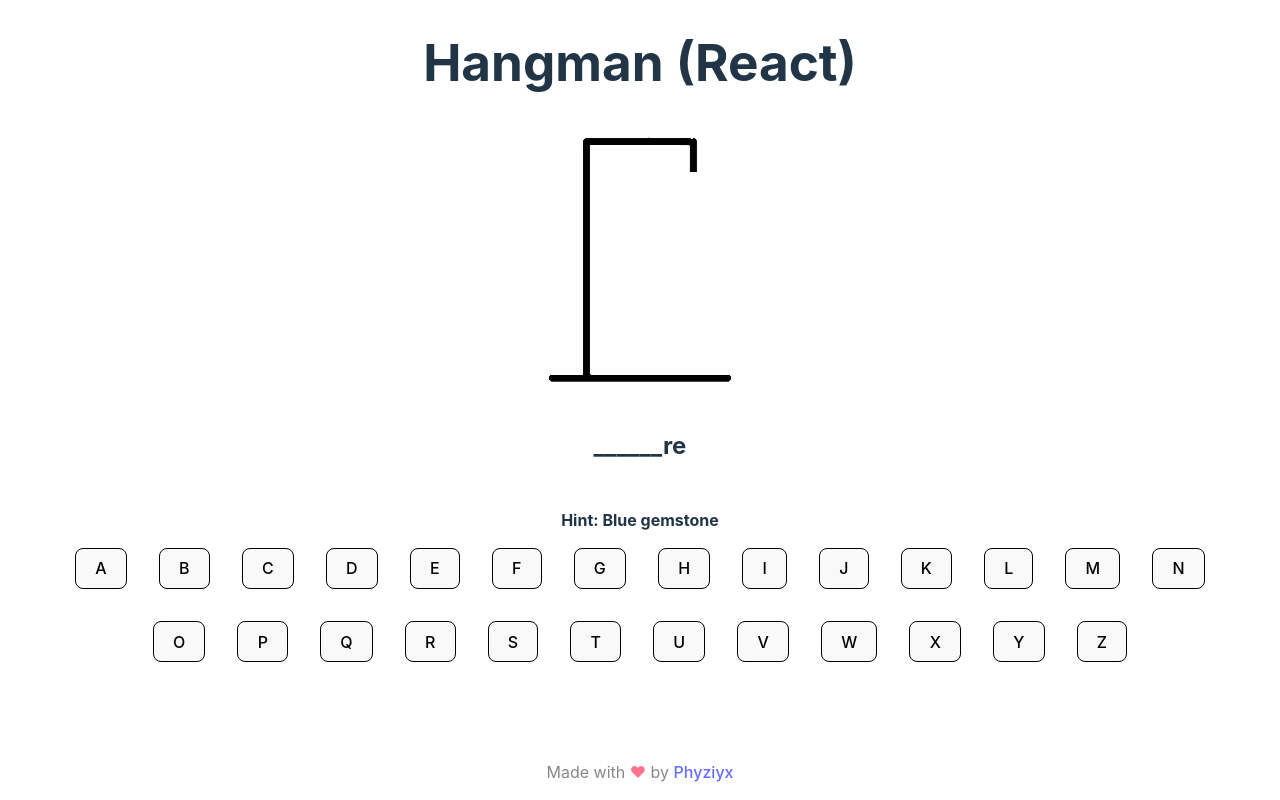
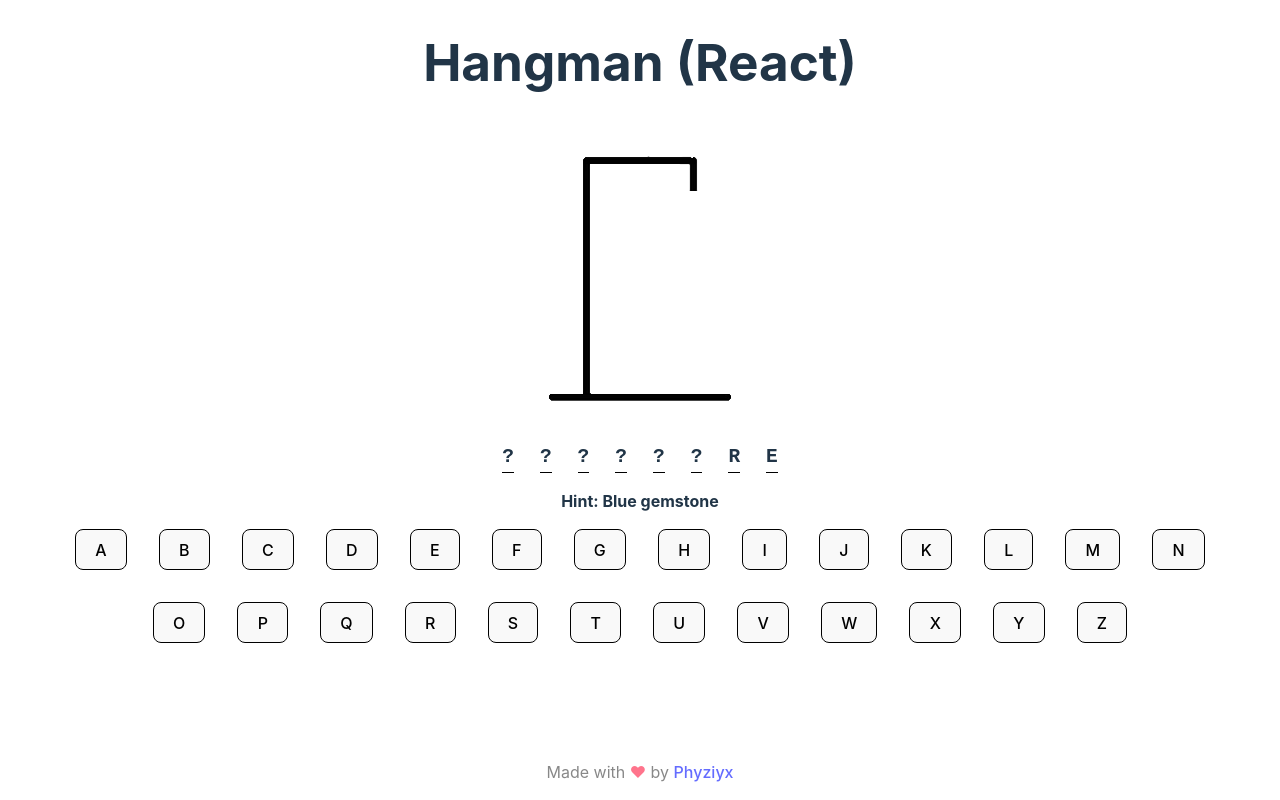
Before and after one commit to phyziyx/react-hangman, a React (Vite) app: page / in a window 1280 px wide. Built offline with nearby package versions, Linux system fonts and the light colour scheme.

Commit message:
minor design tweak

```diff
--- a/src/components/Keyboard.tsx
+++ b/src/components/Keyboard.tsx
@@ -5,6 +5,9 @@ interface IProps {
 	gameState: GameState;
 	addLetter(letter: string): void;
 }
+
+// Perhaps here, we could have done some ASCII shenanigans
+// to generate the keyboard rather than hardcoding it
 
 const Keyboard = ({ gameState, addLetter }: IProps) => {
 	return (
--- a/src/components/Word.tsx
+++ b/src/components/Word.tsx
@@ -6,9 +6,27 @@ interface IProps {
 const Word = ({ currentGuess, hint }: IProps) => {
 	return (
 		<>
-			<h2>{currentGuess}</h2>
-			<br />
-
+			<div
+				style={{
+					display: "flex",
+					columnGap: "2em",
+					position: "relative",
+					textTransform: "capitalize",
+					fontFamily: "monospace",
+					justifyContent: "center",
+					visibility: "visible",
+				}}
+			>
+				{currentGuess.split("").map((word) => (
+					<h2
+						style={{
+							borderBottom: "0.1em solid black",
+						}}
+					>
+						{word}
+					</h2>
+				))}
+			</div>
 			{hint && <b>Hint: {hint}</b>}
 			<br />
 		</>
--- a/src/utilities/WordManager.ts
+++ b/src/utilities/WordManager.ts
@@ -30,7 +30,7 @@ class WordsManager {
 			const letter = sortedCharactersCount[i];
 			if (this.BLACKLISTED_CHARACTERS.includes(letter)) continue;
 
-			censored = censored.replaceAll(letter, '_');
+			censored = censored.replaceAll(letter, '?');
 		}
 
 		return censored;
```
